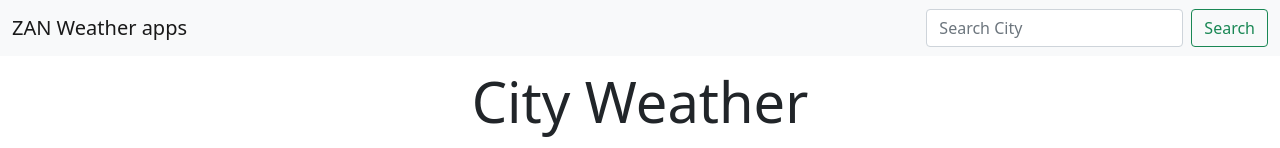
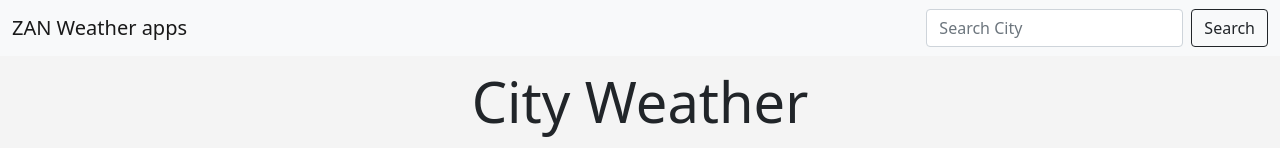
Before and after one commit to Nakib00/weather-api-call, a plain HTML site: page index.html in a window 1280 px wide. Shown: the top 148 px of the page. Drawn offline with nearby package versions, Linux system fonts and the light colour scheme; no server answers.

Commit message:
body color change

```diff
--- a/index.html
+++ b/index.html
@@ -31,7 +31,7 @@
           />
           <button
             onclick="connect()"
-            class="btn btn-outline-success"
+            class="btn btn-outline-dark"
             type="submit"
           >
             Search
--- a/style.css
+++ b/style.css
@@ -2,3 +2,6 @@
     width: 70px;
     height: 70px;
 }
+body{
+    background-color: rgb(244, 244, 244);
+}
```
